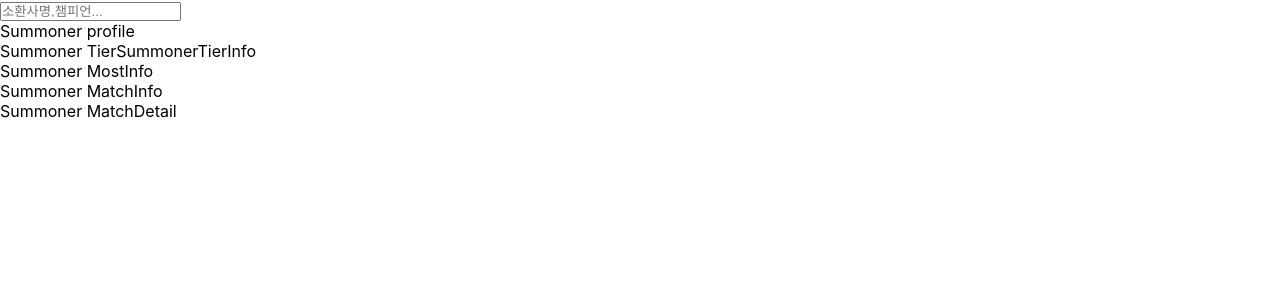
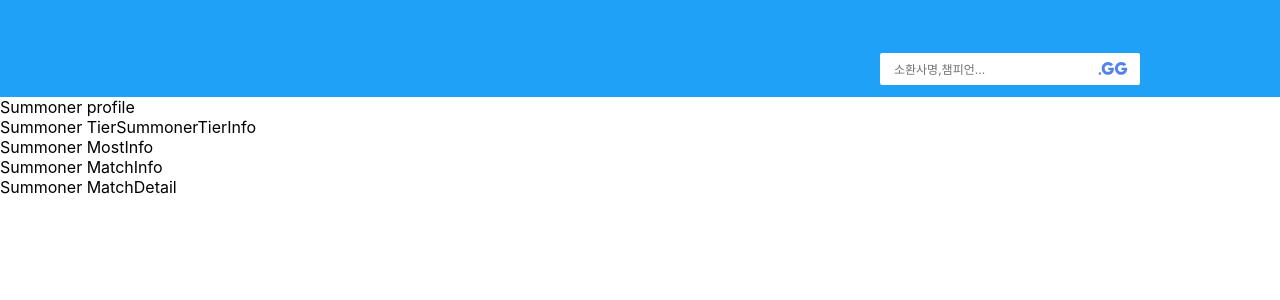
Before and after one commit to gkswjdzz/op-gg, a Next.js app: page / in a window 1280 px wide. Shown: the top 300 px of the page. Built offline with nearby package versions, Linux system fonts and the light colour scheme.

Commit message:
Header UI

```diff
--- a/components/header/Header.tsx
+++ b/components/header/Header.tsx
@@ -1,11 +1,57 @@
+import Image from 'next/image';
 import { styled } from '../../stitches.config';
 
-const StyledHeader = styled('header', {});
+const StyledHeader = styled('header', {
+  width: 1000,
+  height: 'inherit',
+  margin: '0 auto',
+  display: 'flex',
+});
+
+const InputWrapper = styled('div', {
+  width: 260,
+  height: 'fit-content',
+  marginLeft: 'auto',
+  marginTop: 'auto',
+  marginBottom: 12,
+  position: 'relative',
+});
+
+const StyledInput = styled('input', {
+  all: 'unset',
+  width: 'stretch',
+  boxSizing: 'border-box',
+  backgroundColor: '$white',
+  borderRadius: 2,
+  padding: '0 14px',
+  height: 32,
+  fontSize: '12px',
+  '&::placeholder': {
+    color: '$warmGrey',
+  },
+});
+
+const EndAdormentWrapper = styled('div', {
+  position: 'absolute',
+  right: 0,
+  transform: 'translate(-12px, -50%);',
+  top: '50%',
+});
 
 export const Header = () => {
   return (
     <StyledHeader>
-      <input type="text" placeholder="소환사명,챔피언..." />
+      <InputWrapper>
+        <StyledInput type="text" placeholder="소환사명,챔피언..." />
+        <EndAdormentWrapper>
+          <Image
+            src="/icons/icon-gg.svg"
+            alt="icon-gg"
+            width={30}
+            height={13}
+          />
+        </EndAdormentWrapper>
+      </InputWrapper>
     </StyledHeader>
   );
 };
--- a/pages/index.tsx
+++ b/pages/index.tsx
@@ -11,12 +11,19 @@ import { styled } from '../stitches.config';
 
 const HomeWrapper = styled('div', {});
 
+const HeaderWrapper = styled('div', {
+  backgroundColor: '$azure',
+  height: 97,
+});
+
 const Content = styled('main', {});
 
 const Home: NextPage = () => {
   return (
     <HomeWrapper>
-      <Header />
+      <HeaderWrapper>
+        <Header />
+      </HeaderWrapper>
       <Content>
         <SummonerProfile />
         <SummonerTierInfo />
--- a/stitches.config.ts
+++ b/stitches.config.ts
@@ -13,6 +13,8 @@ export const {
   theme: {
     colors: {
       azure: '#1ea1f7',
+      white: '#ffffff',
+      warmGrey: '#727272',
     },
   },
 });
```
Also changed, not shown: public/icons/icon-gg.svg (added).
